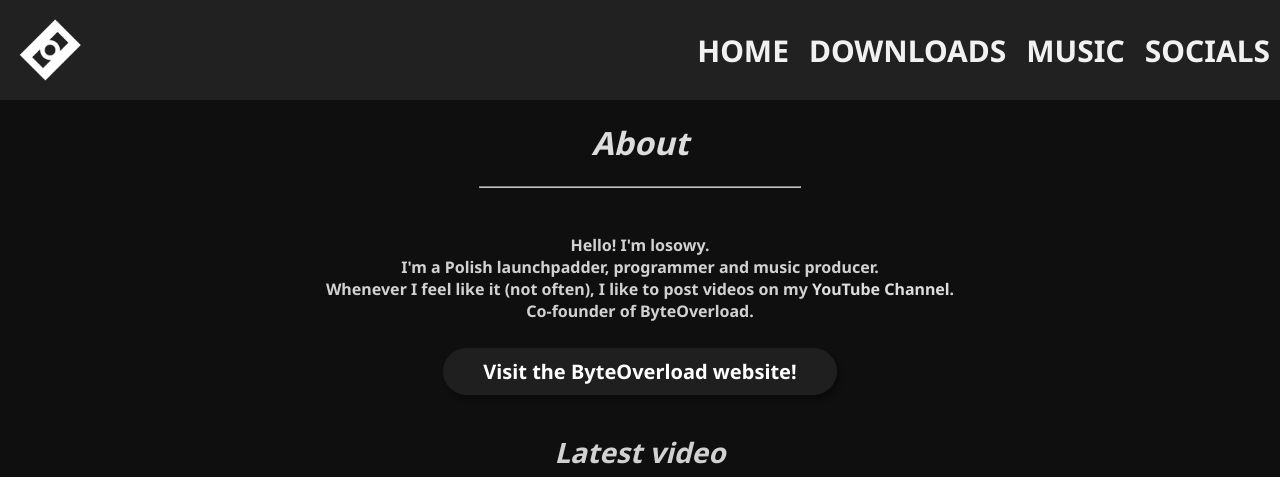
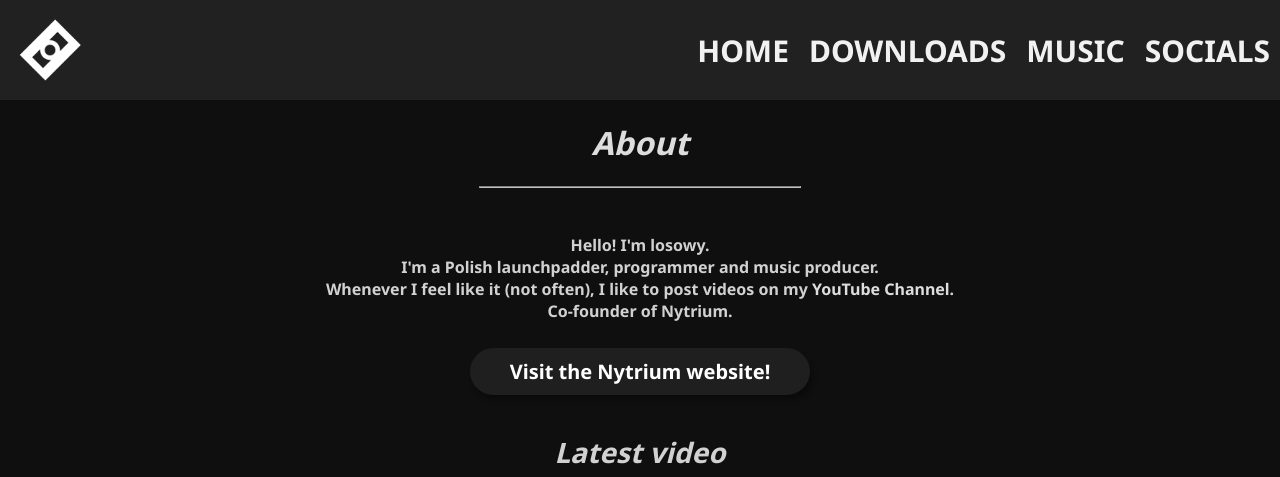
Before and after one commit to losowyLP/losowylp.github.io, a website: page index.html in a window 1280 px wide. Shown: the top 477 px of the page. Drawn offline with Linux system fonts and the light colour scheme.

Commit message:
byteoverload who
:joy:

```diff
--- a/index.html
+++ b/index.html
@@ -45,15 +45,15 @@
 			<p>
 				Hello! I'm losowy.<br />I'm a Polish launchpadder, programmer and music producer.<br />
 				Whenever I feel like it (not often), I like to post videos on my <a href="https://www.youtube.com/channel/UC2rcJTTb2T1piHpBoXTVxyg">YouTube Channel</a>.<br />
-				Co-founder of ByteOverload.
+				Co-founder of Nytrium.
 			</p>
 		</div>
 			<a
                             class="btn btngradient"
                             role="button"
-                            href="https://byteoverload.github.io/"
+                            href="https://nytrium.github.io/"
                             target="_blank"
-                    >Visit the ByteOverload website!
+                    >Visit the Nytrium website!
                     </a>
 			<div class="latestVid">
 				<p><i>Latest video</i></p>
```
